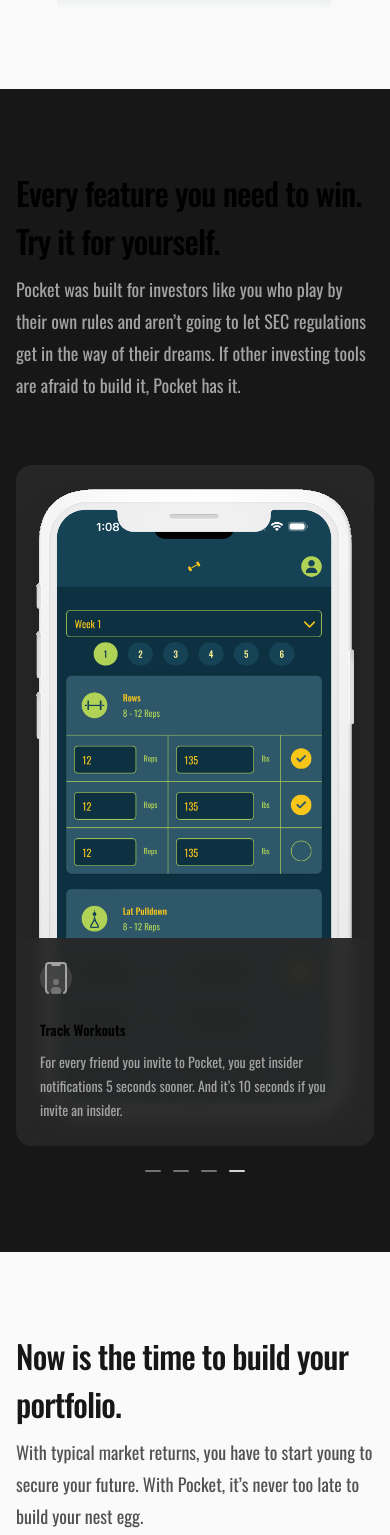
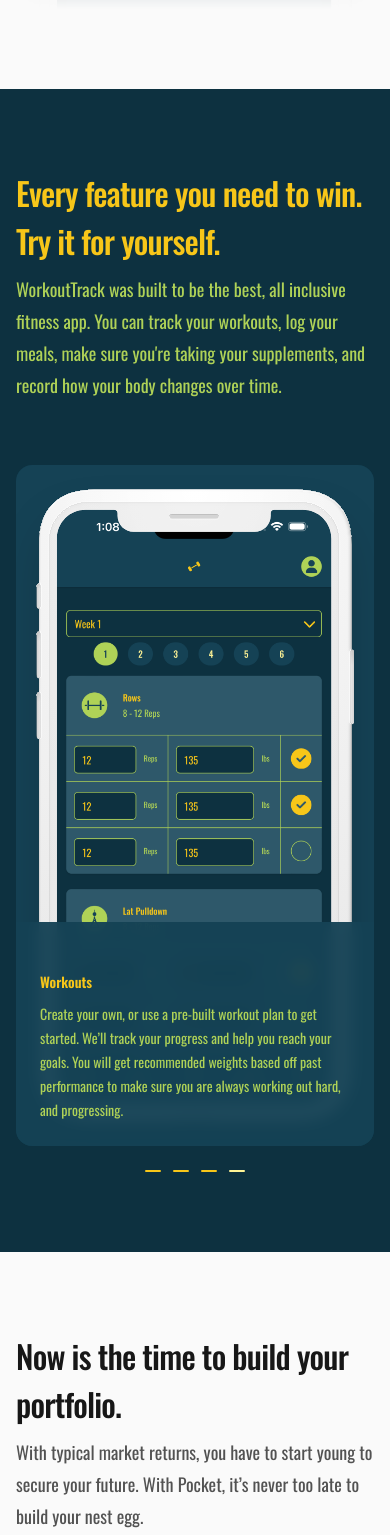
Before and after one commit to swsvindland/WorkoutTrackMarketing, a Next.js app: page / in a window 390 px wide. Shown: the part 1073-2608 px from the top of the page. Built offline with nearby package versions, Linux system fonts and the light colour scheme.

Commit message:
add descriptions to primary features

```diff
--- a/src/components/CircleBackground.jsx
+++ /dev/null
@@ -1,45 +0,0 @@
-import { useId } from 'react'
-
-export function CircleBackground({
-  color,
-  width = 558,
-  height = 558,
-  ...props
-}) {
-  let id = useId()
-
-  return (
-    <svg
-      viewBox="0 0 558 558"
-      width={width}
-      height={height}
-      fill="none"
-      aria-hidden="true"
-      {...props}
-    >
-      <defs>
-        <linearGradient
-          id={id}
-          x1="79"
-          y1="16"
-          x2="105"
-          y2="237"
-          gradientUnits="userSpaceOnUse"
-        >
-          <stop stopColor={color} />
-          <stop offset="1" stopColor={color} stopOpacity="0" />
-        </linearGradient>
-      </defs>
-      <path
-        opacity=".2"
-        d="M1 279C1 125.465 125.465 1 279 1s278 124.465 278 278-124.465 278-278 278S1 432.535 1 279Z"
-        stroke={color}
-      />
-      <path
-        d="M1 279C1 125.465 125.465 1 279 1"
-        stroke={`url(#${id})`}
-        strokeLinecap="round"
-      />
-    </svg>
-  )
-}
--- a/src/components/PrimaryFeatures.jsx
+++ b/src/components/PrimaryFeatures.jsx
@@ -5,7 +5,6 @@
 import { useDebouncedCallback } from 'use-debounce'
 
 import { AppScreen } from '@/components/AppScreen'
-import { CircleBackground } from '@/components/CircleBackground'
 import { Container } from '@/components/Container'
 import { PhoneFrame } from '@/components/PhoneFrame'
 import WorkoutScreen from '@/images/screens/workout.png'
@@ -18,31 +17,27 @@
 
 const features = [
   {
-    name: 'Track Workouts',
+    name: 'Workouts',
     description:
-      'For every friend you invite to Pocket, you get insider notifications 5 seconds sooner. And it’s 10 seconds if you invite an insider.',
-    icon: DeviceUserIcon,
+      'Create your own, or use a pre-built workout plan to get started. We’ll track your progress and help you reach your goals. You will get recommended weights based off past performance to make sure you are always working out hard, and progressing.',
     screen: WorkoutMotionScreen,
   },
   {
-    name: 'Track Macros',
+    name: 'Calories and Macros',
     description:
-      'Get a push notification every time we find out something that’s going to lower the share price on your holdings so you can sell before the information hits the public markets.',
-    icon: DeviceNotificationIcon,
+      'Get recommended calories and macros, and a fast easy way to log all of your food. You can search by name, or scan the food barcode (for free) to quickly find your food. Our database has over 1.5 million verified foods.',
     screen: EatMotionScreen,
   },
   {
-    name: 'Track Supplements',
+    name: 'Supplements',
     description:
-      'We hide your stock purchases behind thousands of anonymous trading accounts, so suspicious activity can never be traced back to you.',
-    icon: DeviceTouchIcon,
+      'Tell us what supplements you are taking, and when you are taking them. We’ll remind you when it’s time to take your next dose.',
     screen: SupplementMotionScreen,
   },
   {
-    name: 'Track Body',
+    name: 'Body',
     description:
-      'We hide your stock purchases behind thousands of anonymous trading accounts, so suspicious activity can never be traced back to you.',
-    icon: DeviceTouchIcon,
+      'Record your weight, blood pressure, and body measurements. We’ll track your progress and help you reach your goals. Get body fat estimates based off the US Navy method, so you can see how your body is changing even if your weight is not. Also Premium users can upload progress photos to see how they are improving.',
     screen: BodyMotionScreen,
   },
 ]
@@ -244,26 +239,23 @@
         {features.map((feature, featureIndex) => (
           <div
             key={feature.name}
-            className="relative rounded-2xl transition-colors hover:bg-gray-800/30"
+            className="relative rounded-2xl bg-card transition-colors hover:bg-primary-dark/30"
           >
             {featureIndex === selectedIndex && (
               <motion.div
                 layoutId="activeBackground"
-                className="absolute inset-0 bg-gray-800"
+                className="absolute inset-0 bg-primary-dark"
                 initial={{ borderRadius: 16 }}
               />
             )}
             <div className="relative z-10 p-8">
-              <feature.icon className="h-8 w-8" />
-              <h3 className="text-white mt-6 text-lg font-semibold">
-                <Tab className="text-left [&:not(:focus-visible)]:focus:outline-none">
+              <h3 className="text-white text-lg font-semibold">
+                <Tab className="text-left text-secondary [&:not(:focus-visible)]:focus:outline-none">
                   <span className="absolute inset-0 rounded-2xl" />
                   {feature.name}
                 </Tab>
               </h3>
-              <p className="mt-2 text-sm text-gray-400">
-                {feature.description}
-              </p>
+              <p className="mt-2 text-sm text-ternary">{feature.description}</p>
             </div>
           </div>
         ))}
@@ -341,16 +333,15 @@
             ref={(ref) => (slideRefs.current[featureIndex] = ref)}
             className="w-full flex-none snap-center px-4 sm:px-6"
           >
-            <div className="relative transform overflow-hidden rounded-2xl bg-gray-800 px-5 py-6">
+            <div className="relative transform overflow-hidden rounded-2xl bg-primary-dark px-5 py-6">
               <PhoneFrame className="relative mx-auto w-full max-w-[366px]">
                 <feature.screen />
               </PhoneFrame>
-              <div className="absolute inset-x-0 bottom-0 bg-gray-800/95 p-6 backdrop-blur sm:p-10">
-                <feature.icon className="h-8 w-8" />
-                <h3 className="text-white mt-6 text-sm font-semibold sm:text-lg">
+              <div className="absolute inset-x-0 bottom-0 bg-primary-dark/95 p-6 backdrop-blur sm:p-10">
+                <h3 className="text-white mt-6 text-sm font-semibold text-secondary sm:text-lg">
                   {feature.name}
                 </h3>
-                <p className="mt-2 text-sm text-gray-400">
+                <p className="mt-2 text-sm text-ternary">
                   {feature.description}
                 </p>
               </div>
@@ -365,7 +356,9 @@
             key={featureIndex}
             className={clsx(
               'relative h-0.5 w-4 rounded-full',
-              featureIndex === activeIndex ? 'bg-gray-300' : 'bg-gray-500'
+              featureIndex === activeIndex
+                ? 'bg-secondary-light'
+                : 'bg-secondary'
             )}
             aria-label={`Go to slide ${featureIndex + 1}`}
             onClick={() => {
@@ -388,18 +381,17 @@
     <section
       id="features"
       aria-label="Features for investing all your money"
-      className="bg-gray-900 py-20 sm:py-32"
+      className="bg-background py-20 sm:py-32"
     >
       <Container>
         <div className="mx-auto max-w-2xl lg:mx-0 lg:max-w-3xl">
-          <h2 className="text-white text-3xl font-medium tracking-tight">
+          <h2 className="text-white text-3xl font-medium tracking-tight text-secondary">
             Every feature you need to win. Try it for yourself.
           </h2>
-          <p className="mt-2 text-lg text-gray-400">
-            Pocket was built for investors like you who play by their own rules
-            and aren’t going to let SEC regulations get in the way of their
-            dreams. If other investing tools are afraid to build it, Pocket has
-            it.
+          <p className="mt-2 text-lg text-ternary">
+            WorkoutTrack was built to be the best, all inclusive fitness app.
+            You can track your workouts, log your meals, make sure you're taking
+            your supplements, and record how your body changes over time.
           </p>
         </div>
       </Container>
```
